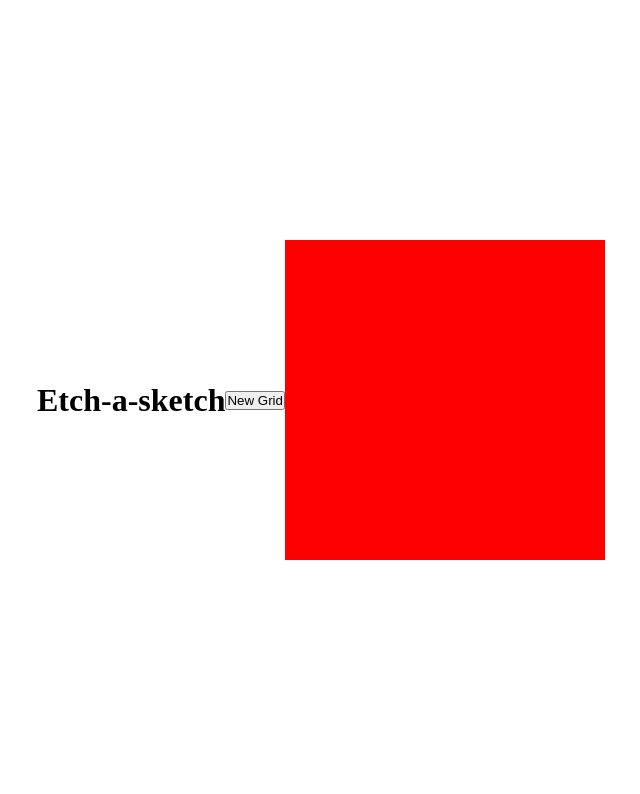
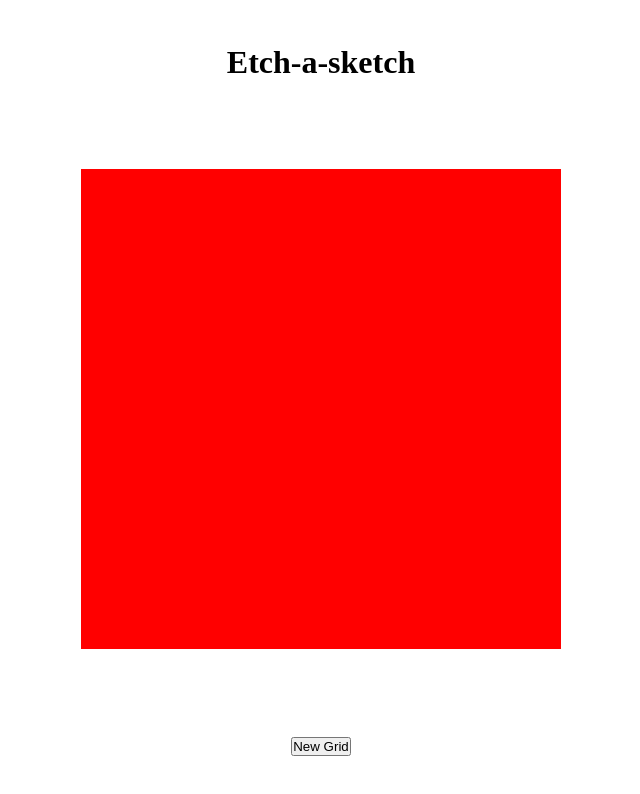
Before and after one commit to May-14/odin-etch-a-sketch, a plain HTML site: page index.html in a window 1280 px wide. Shown: the whole page, without its empty margins (319-959 px from the left). Drawn offline with Linux system fonts and the light colour scheme.

Commit message:
Add func for user to create new grid with button
User can select how many squares per side

```diff
--- a/css/style.css
+++ b/css/style.css
@@ -5,19 +5,17 @@
 }
 
 div.grid {
-    width: 20px;
-    height: 20px;
     background-color: red;
 }
 
 div.row-container {
-    width: 320px;
     display: flex;
 }
 
 body {
     height: 100vh;
     display: flex;
-    justify-content: center;
+    flex-direction: column;
     align-items: center;
+    justify-content: space-around;
 }
--- a/index.html
+++ b/index.html
@@ -10,7 +10,5 @@
     <body>
         <h1>Etch-a-sketch</h1>
         <button onclick="makeNewGrid()">New Grid</button>
-        <div class="full-grid-container">
-        </div>
     </body>
 </html>
--- a/js/script.js
+++ b/js/script.js
@@ -1,19 +1,43 @@
-const gridContainer = document.querySelector("div");
+let gridContainer = document.createElement("div");
+gridContainer.classList.add("full-grid-container");
+let numberOfSquaresPerSide = 16;
+const body = document.querySelector("body")
+const button = document.querySelector("button");
+button.insertAdjacentElement("beforebegin", gridContainer)
 
-for (let i = 0; i <16; i++) {
-    const container = document.createElement("div");
-    container.classList.add("row-container");
-    for (let i = 0; i <16; i++) {
+for (let i = 0; i <numberOfSquaresPerSide; i++) {
+    const rowContainer = document.createElement("div");
+    rowContainer.classList.add("row-container");
+    for (let i = 0; i <numberOfSquaresPerSide; i++) {
         const div = document.createElement("div");
         div.classList.add("grid");
-        container.appendChild(div);
+        div.setAttribute("style", `width: ${480/numberOfSquaresPerSide}px; height: ${480/numberOfSquaresPerSide}px;`);
+        rowContainer.appendChild(div);
         div.addEventListener("mouseenter", () => {
             div.style.backgroundColor = "black"
         })
     }
-    gridContainer.appendChild(container);
+    gridContainer.appendChild(rowContainer);
 }
 
 function makeNewGrid() {
-    prompt("Enter number of squares per side of grid.")
+    body.removeChild(gridContainer)
+    gridContainer = document.createElement("div");
+    gridContainer.classList.add("full-grid-container");
+    button.insertAdjacentElement("beforebegin", gridContainer)
+    numberOfSquaresPerSide = Number(prompt("Enter number of squares per side of grid."))
+    for (let i = 0; i <numberOfSquaresPerSide; i++) {
+        const rowContainer = document.createElement("div");
+        rowContainer.classList.add("row-container");
+        for (let i = 0; i <numberOfSquaresPerSide; i++) {
+            const div = document.createElement("div");
+            div.classList.add("grid");
+            div.setAttribute("style", `width: ${480/numberOfSquaresPerSide}px; height: ${480/numberOfSquaresPerSide}px;`)
+            rowContainer.appendChild(div);
+            div.addEventListener("mouseenter", () => {
+                div.style.backgroundColor = "black"
+            })
+        }
+        gridContainer.appendChild(rowContainer);
+    }
 }
```
